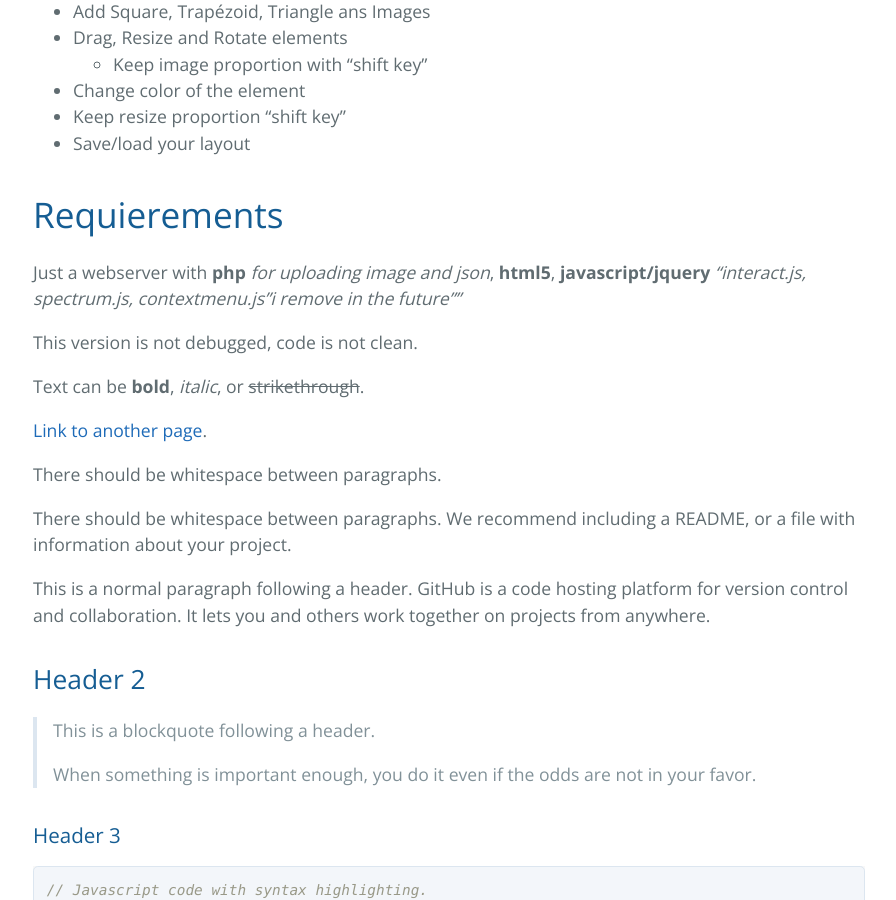
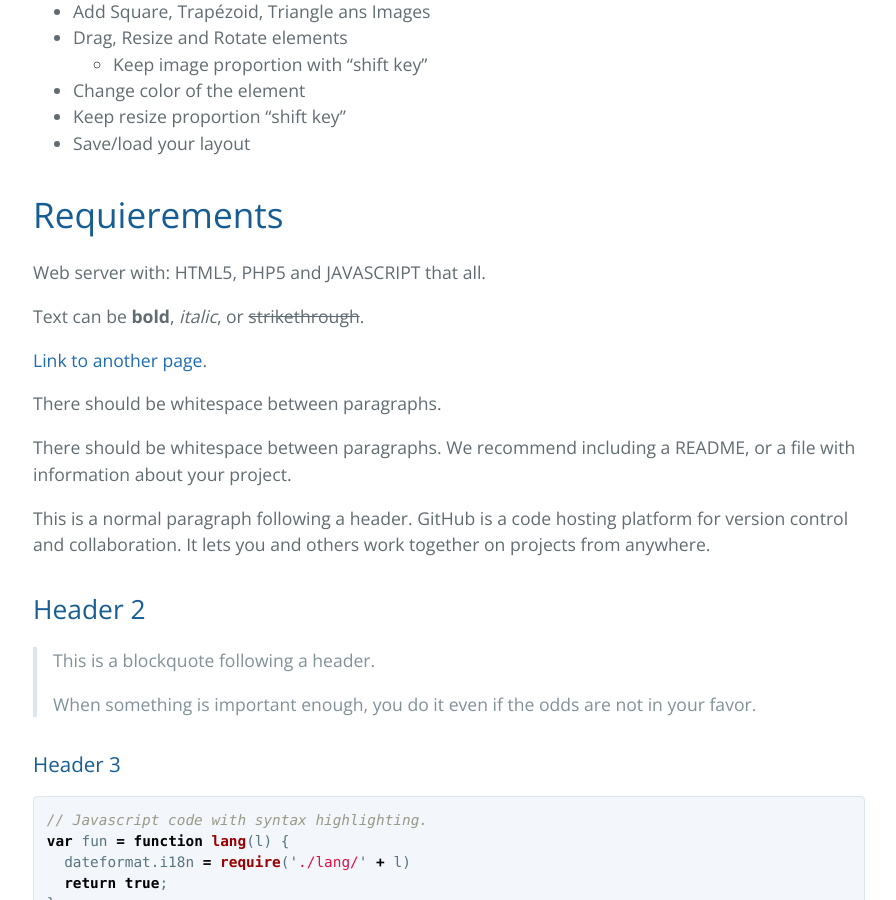
Before and after one commit to zenny/stream-overlay, a Jekyll site: the page built from index.md, in a window 1280 px wide and 900 px high, scrolled down 409 px. Shown: the whole window, without its empty margins (191-1087 px from the left). Built offline with Jekyll 4.4.1, drawn with Linux system fonts in a browser that asks for light colours; the repository's description, which GitHub fills in, is left out; our own code applies the rules of GitHub Pages for plain Markdown files.

Commit message:
Update index.md

```diff
--- a/index.md
+++ b/index.md
@@ -13,9 +13,9 @@ layout: default
 
 
 # [](#header-1)Requierements
-Just a webserver with **php** *for uploading image and json*, **html5**, **javascript/jquery** *"interact.js, spectrum.js, contextmenu.js"i remove in the future""*
+Web server with: HTML5, PHP5 and JAVASCRIPT that all.
 
-This version is not debugged, code is not clean.
+
 
 
 
```
